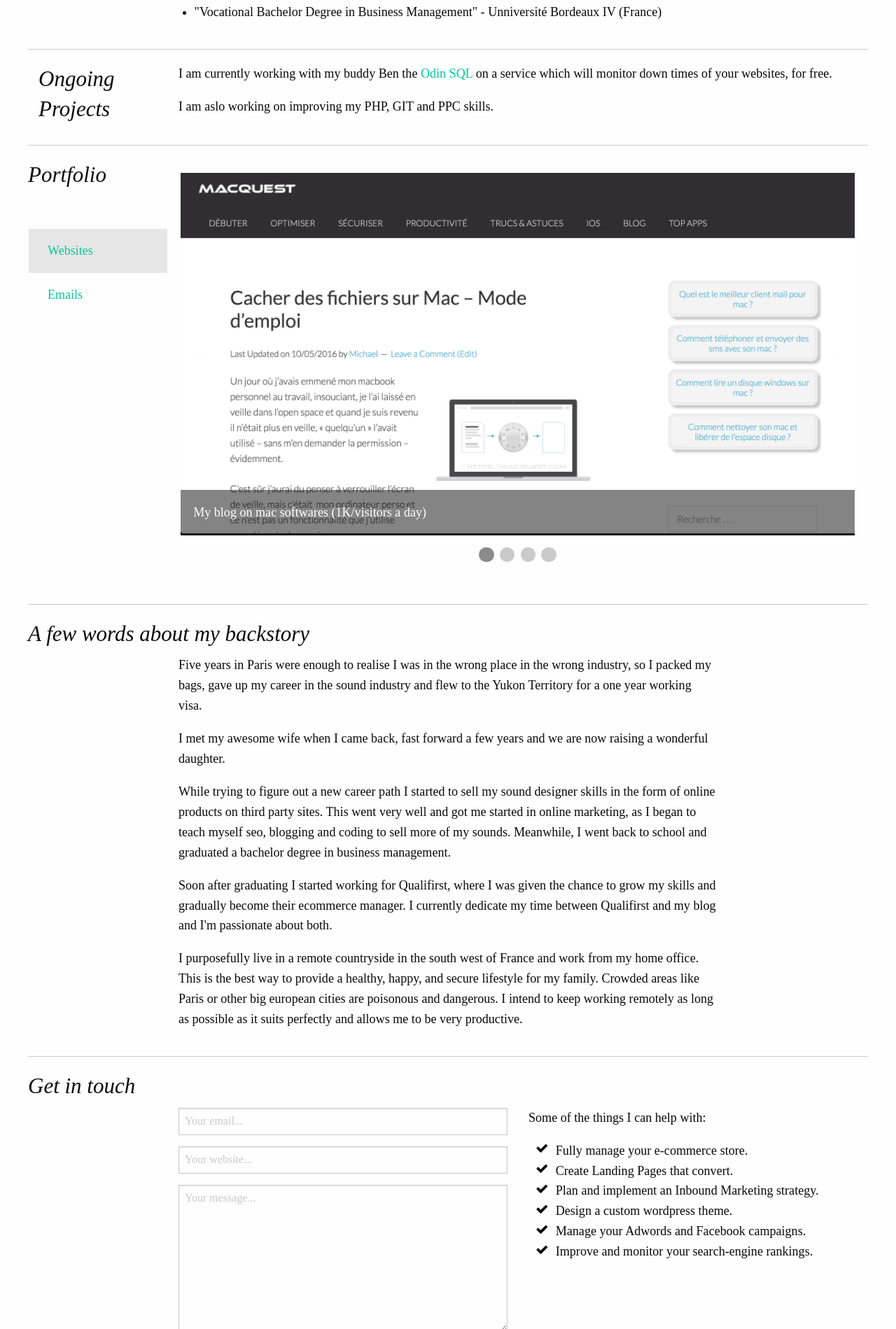
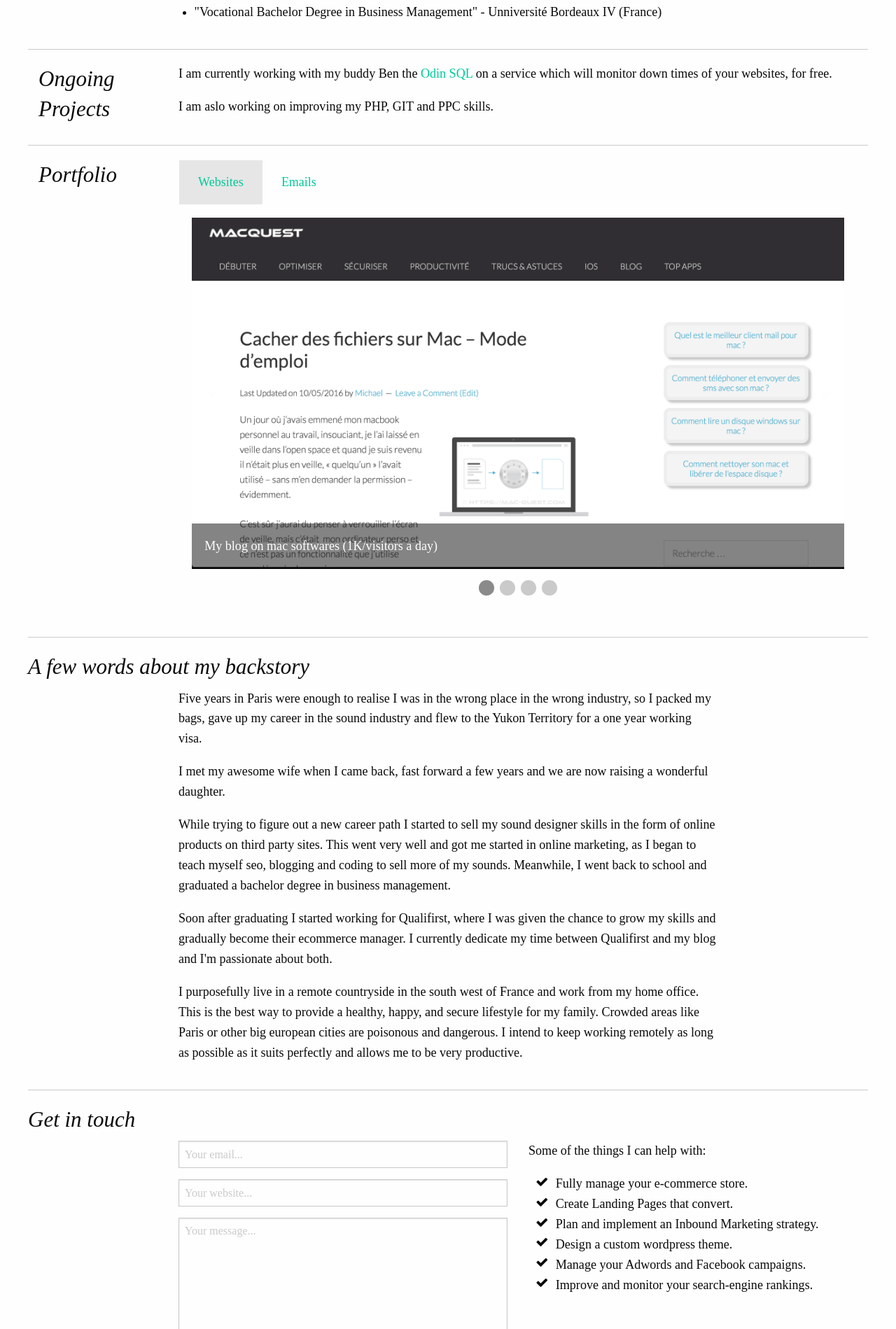
Before and after one commit to michael-picard/resume, a Jekyll site: the page built from index.html, in a window 1280 px wide. Shown: the part 1163-3062 px from the top of the page at 70% size. Built offline with Jekyll 4.4.1, drawn with Linux system fonts in a browser that asks for light colours; nearby versions of some CDN libraries.

Commit message:
tabs horizontal

```diff
--- a/index.html
+++ b/index.html
@@ -121,17 +121,18 @@ title: Michael Picard | Ecommerce Management Specialist
             <hr>
         </div>
         <div class="portfolio">
-            <div class="row collapse">
+            <div class="row">
                 <div class="medium-2 columns">
                     <h3>Portfolio</h3>
                     <div class="spacer"></div>
-                    <ul class="tabs vertical" id="example-vert-tabs" data-tabs>
+
+                </div>
+                <div class="medium-10 columns">
+                     <ul class="tabs" id="example-vert-tabs" data-tabs>
                         <li class="tabs-title is-active"><a href="#panel1v">Websites</a></li>
                         <li class="tabs-title "><a href="#panel2v">Emails</a></li>
                     </ul>
-                </div>
-                <div class="medium-10 columns">
-                    <div class="tabs-content vertical" data-tabs-content="example-vert-tabs">
+                    <div class="tabs-content" data-tabs-content="example-vert-tabs">
                         <div class="tabs-panel is-active" id="panel1v">
                             <div class="orbit" role="region" aria-label="Favorite Space Pictures" data-orbit data-options="animInFromLeft:fade-in; animInFromRight:fade-in; animOutToLeft:fade-out; animOutToRight:fade-out;">
                                 <ul class="orbit-container">
```
